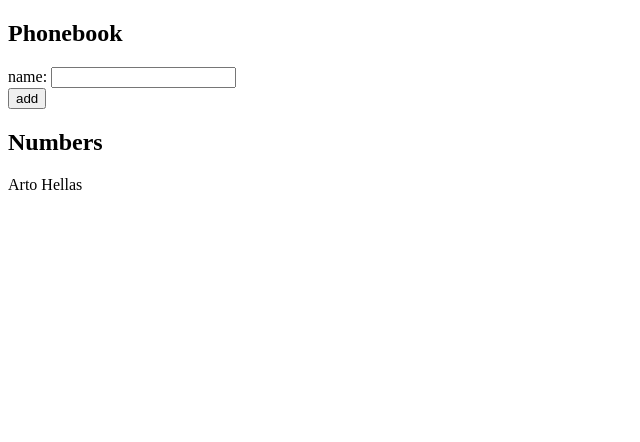
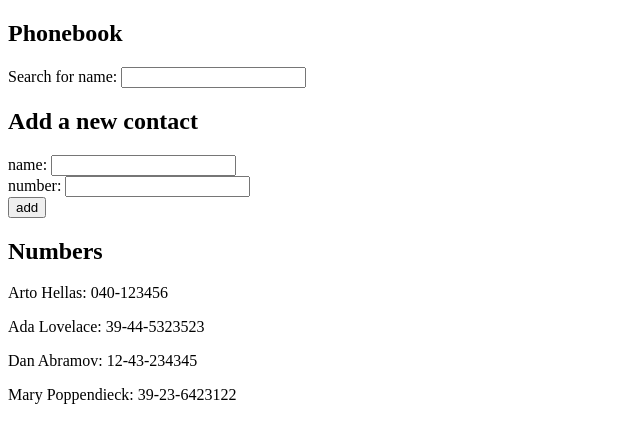
Before and after one commit to Iamsej/FullStackOpen, a React (Create React App) app in the folder Part 2/phonebook/: page / in a window 1280 px wide. Shown: the top 442 px of the page, without its empty margins (0-640 px from the left). Built offline with nearby package versions, Linux system fonts and the light colour scheme.

Commit message:
2.9 functional, no warnings

```diff
--- a/Part 2/phonebook/src/App.js
+++ b/Part 2/phonebook/src/App.js
@@ -1,10 +1,10 @@
 import React, { useState } from 'react'
 
-const Person = ({name}) => {
+const Person = ({name, number}) => {
   return(
     <>
       <p>
-        {name}
+        {name}: {number}
       </p>
     </>
   )
@@ -12,9 +12,8 @@ const Person = ({name}) => {
 
 
 const Numbers = ({persons}) => {
-  console.log(persons)
   const personsmap = persons.map(person =>
-  <Person key={person.name} name={person.name} />)
+  <Person key={person.name} name={person.name} number={person.number} />)
   return(
     <>
       {personsmap}
@@ -24,45 +23,71 @@ const Numbers = ({persons}) => {
 
 const App = () => {
   const [persons, setPersons] = useState([
-    { name: 'Arto Hellas' }
+    { name: 'Arto Hellas', number: '040-123456', id: 1 },
+    { name: 'Ada Lovelace', number: '39-44-5323523', id: 2 },
+    { name: 'Dan Abramov', number: '12-43-234345', id: 3 },
+    { name: 'Mary Poppendieck', number: '39-23-6423122', id: 4 }
   ])
   const [newName, setNewName] = useState('')
+  const [newNumber, setNewNumber] = useState('')
+  const [searchName, setSearchName] = useState('')
 
-  const handleInput = (event) => {
+  const handleNameInput = (event) => {
     setNewName(event.target.value)
+  }
+
+  const handleNumberInput = (event) => {
+    setNewNumber(event.target.value)
   }
 
   const addName = (event) => {
     event.preventDefault()
     const address = {
-      name: newName
+      name: newName,
+      number: newNumber
     }
 
-    persons.every(personEqualityChecker)
+    persons.every((person) =>
+    person.name !== newName)
     ? setPersons(persons.concat(address))
     : alert(`${newName} is already in the Phonebook`)
 
-
     setNewName('')
+    setNewNumber('')
   }
 
-  const personEqualityChecker = (person) =>
-    person.name !== newName
+  const searchBar = (event) => {
+    setSearchName(event.target.value)
+  }
 
+  const searchFilter = (person) => {
+    if (person.name.toLowerCase().indexOf(searchName.toLowerCase()) >-1) {
+      return(
+        person
+      )
+    }
+  }
 
   return (
     <div>
       <h2>Phonebook</h2>
+      <div>
+        <p>Search for name: <input value={searchName} onChange={searchBar}/></p>
+      </div>
+      <h2>Add a new contact</h2>
       <form onSubmit={addName}>
         <div>
-          name: <input value={newName} onChange={handleInput}/>
+          name: <input value={newName} onChange={handleNameInput}/>
+        </div>
+        <div>
+          number: <input value={newNumber} onChange={handleNumberInput}/>
         </div>
         <div>
           <button type="submit">add</button>
         </div>
       </form>
       <h2>Numbers</h2>
-      <Numbers persons={persons}/>
+      <Numbers persons={(persons.map(searchFilter)).filter(e => e !== undefined)}/>
     </div>
   )
 }
```
